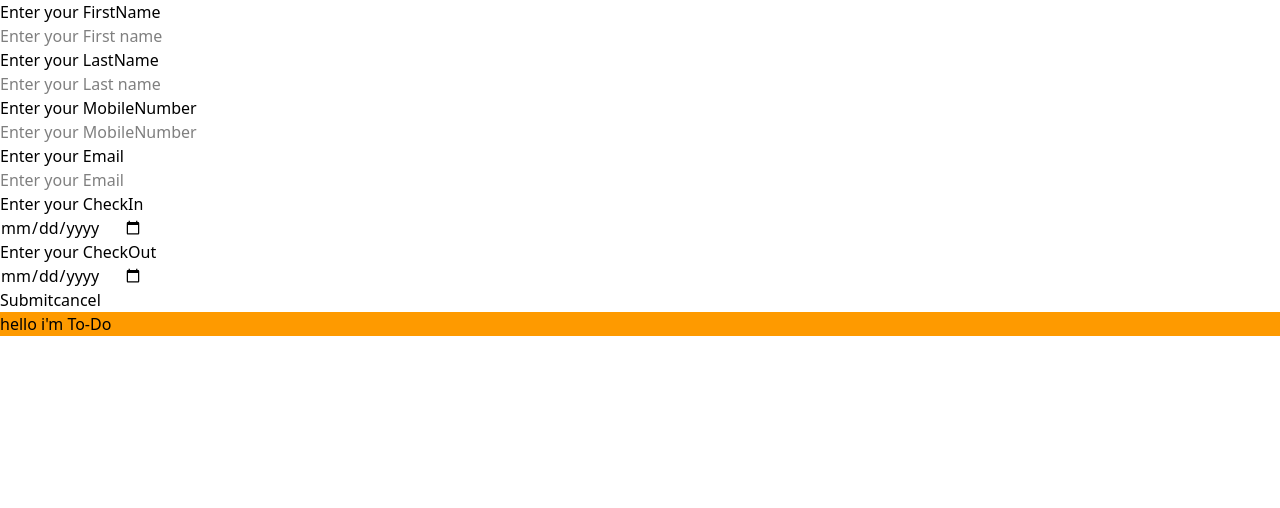
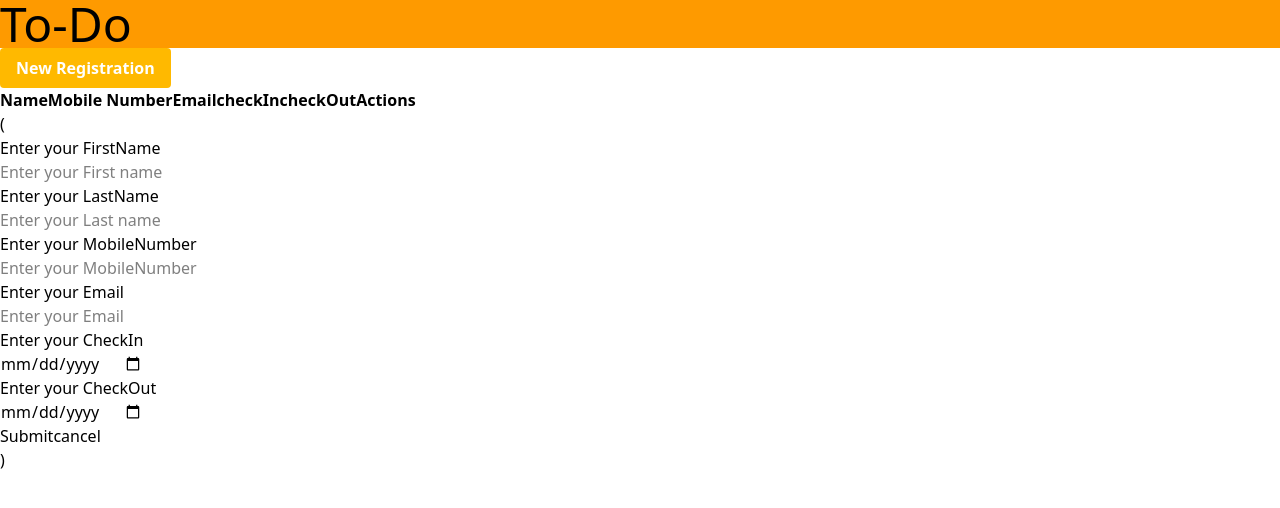
Before and after one commit to parbhakar-kumar/To-Do-App, a React (Vite) app in the folder To-DoApp/: page / in a window 1280 px wide. Shown: the top 508 px of the page. Built offline with nearby package versions, Linux system fonts and the light colour scheme.

Commit message:
add logic

```diff
--- a/To-DoApp/index.html
+++ b/To-DoApp/index.html
@@ -8,7 +8,7 @@
   </head>
   <body>
     <div id="root"></div>
-    <h1 class="bg-amber-500">hello i'm To-Do </h1>
+    <!-- <h1 class="bg-amber-500">hello i'm To-Do </h1> -->
     <script type="module" src="/src/main.jsx"></script>
   </body>
 </html>
--- a/To-DoApp/src/App.jsx
+++ b/To-DoApp/src/App.jsx
@@ -1,13 +1,56 @@
 import { useState } from 'react'
 import React from 'react'
 import './App.css'
+import Table from './component/Table'
 import RegistrationForm from './component/RegistrationForm'
 
 function App() {
-  const [count, setCount] = useState(0)
+  const [data, setData] = useState([]);
+  const [formvisibal, setFormvisibl]=useState(false);
+  const [editIndex,setEditIndex]=useState(null)
+
+  const hendlAdd=()=>{
+    setEditIndex(null);
+    formvisibal(true)
+  };
+  const hendlEdit=()=>{
+    setEditIndex(index);
+    setFormvisibl(true)
+  };
+  const hendldelete=()=>{
+    const newData = data.filter((_,i )=>i!==index);
+    setData(newData);
+
+  };
+  const hendlesubmit=()=>{
+    if(editIndex!==null){
+      const updateData =data.map((Item,index)=>index===editIndex?FormData:Item);
+    }else{
+      setData([...data,FormData])
+    }
+    setFormvisibl(false)
+
+  }
+  const hendlCancel=()=>{
+    setFormvisibl(false)
+  }
 
   return (
-   <RegistrationForm/>
+    <div>
+       <h1 class="bg-amber-500 text-5xl text-align: center;" >To-Do</h1>
+        <button onClick={ hendlAdd } class="bg-amber-400   hover:bg-amber-600 text-white font-bold py-2 px-4 rounded" >New Registration</button>
+        <Table data={data} onEdit={hendlEdit} onDelete={hendldelete} />
+         (
+          <RegistrationForm
+            onSubmit={hendlesubmit}
+            onCancel={hendlCancel}
+            initialData={editIndex !== null ? data[editIndex] : null}
+          />
+        )
+
+    </div>
+
+
   )
 }
 
--- a/To-DoApp/src/component/Table.jsx
+++ b/To-DoApp/src/component/Table.jsx
@@ -2,7 +2,8 @@
 
 function Table({ data = [], onEdite, onDelete }) {
   return (
-    <div>
+    <div >
+      <table class="border-width: 1px;" >
       <thead>
         <tr>
           <th>Name</th>
@@ -28,7 +29,9 @@
           </tr>;
         })}
       </tbody>
-    </div>
+
+      </table>
+          </div>
   );
 }
 
```
Also changed, not shown: To-DoApp/src/index.css (+0 -70 lines).
